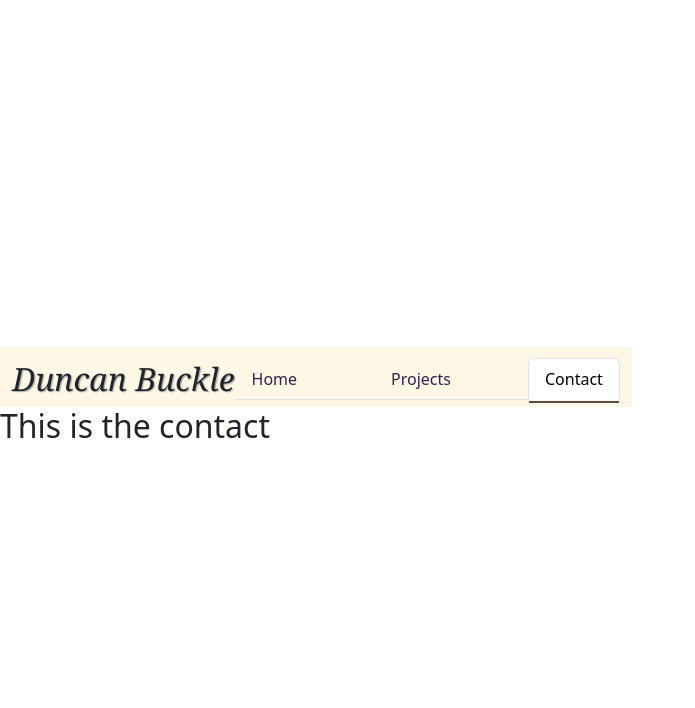
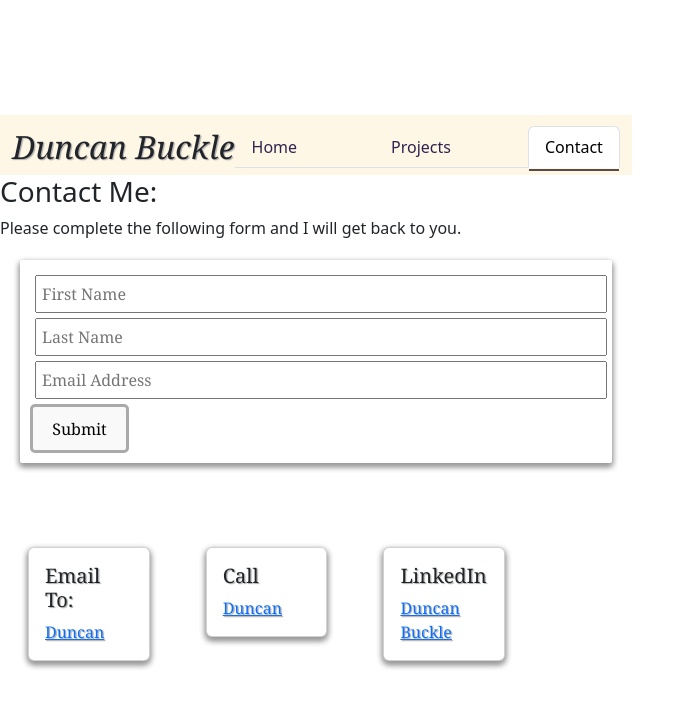
Before and after one commit to cadbuckle/ReactPortfolio, a React (Vite) app: page /contact in a window 1280 px wide. Shown: the top 708 px of the page, without its empty margins (0-695 px from the left). Built offline with nearby package versions, Linux system fonts and the light colour scheme.

Commit message:
Contact form

```diff
--- /dev/null
+++ b/src/Components/Contact/Contact.css
@@ -0,0 +1,28 @@
+.card, .form {
+    text-shadow: #AAA 1.2px 1.2px 1px;
+    font-family: 'Linux Libertine','Georgia','Times',serif;
+    background: #fff;
+    border-radius: 2px;
+    margin: 1rem;
+    position: relative;
+    box-shadow: 0 3px 6px #999, 0 3px 6px #999;
+    text-align: left;
+  }
+
+  .form {
+    margin: 20px;
+    padding: 10px;
+  }
+
+  .form input {
+    display: block;
+    margin: 5px;
+    width: 100%;
+    padding: 5px;
+  }
+
+  .formBtn {
+    border-radius: 5px;
+    border:#AAA;
+    border-style: solid;
+  }
--- a/src/Components/Contact/Contact.jsx
+++ b/src/Components/Contact/Contact.jsx
@@ -1,11 +1,81 @@
-import React from "react";
+import React, { useState } from "react";
+import "./Contact.css";
+import ContactFooter from "./ContactFooter";
 
-// Must have contact informatoin
-// Must have a "contact" form with associated events
 function Contact() {
-    return (
-        <h2>This is the contact</h2>
-    );
+  // Setting initial state to an object
+  const [formData, setFormData] = useState({
+    firstName: "",
+    lastName: "",
+    emailAddress: "",
+  });
+
+  const handleInputChange = (event) => {
+    // Getting the value and name of the input which triggered the change
+    const { name, value } = event.target;
+
+    // Updating the input's state
+    setFormData({
+      ...formData,
+      [name]: value,
+    });
+  };
+
+  const handleFormSubmit = (event) => {
+    // Preventing the default behavior of the form submit (which is to refresh the page)
+    event.preventDefault();
+    const emlRegex = /^[A-Za-z0-9+_.-]+@[A-Za-z0-9.-]+$/;
+    const result = emlRegex.test(formData.emailAddress.trim());
+    // Alert the user their first and last name, clear `formData.firstName` and `formData.lastName`, clearing the inputs
+    if (!formData.emailAddress) {
+      alert("Email address required");
+    } else if (!result) {
+      alert("Invalid email address");
+    } else {
+      console.log(formData.firstName, formData.lastName, formData.emailAddress);
+      setFormData({
+        firstName: "",
+        lastName: "",
+        emailAddress: "",
+      });
+    }
+  };
+
+  // Notice how each input has a `value`, `name`, and `onChange` prop
+  return (
+    <div className="container-flex">
+      <h3>Contact Me:</h3>
+      <p>Please complete the following form and I will get back to you.</p>
+      <form className="form">
+        <input
+          value={formData.firstName}
+          name="firstName"
+          onChange={handleInputChange}
+          type="text"
+          placeholder="First Name"
+        />
+        <input
+          value={formData.lastName}
+          name="lastName"
+          onChange={handleInputChange}
+          type="text"
+          placeholder="Last Name"
+        />
+        <input
+          value={formData.emailAddress}
+          name="emailAddress"
+          onChange={handleInputChange}
+          type="text"
+          placeholder="Email Address"
+        />
+
+        <button className="formBtn" type="button" onClick={handleFormSubmit}>
+          Submit
+        </button>
+      </form>
+      <br></br><br></br><ContactFooter />
+    </div>
+  );
 }
 
 export default Contact;
--- /dev/null
+++ b/src/Components/Contact/ContactFooter.jsx
@@ -0,0 +1,40 @@
+import './Contact.css';
+
+// Must have contact informatoin
+// Must have a "contact" form with associated events
+function ContactFooter() {
+  return (
+    <div className="container">
+      <div className="row">
+      <div className="col-sm-12 col-md-6 col-lg-4">
+        <div className="card">
+          <div className="card-body">
+            <h5 className="card-title">Email To:</h5>
+            <p className="card-text">
+              <a href="mailto:duncan.buckle@gmail.com">Duncan</a>
+            </p>
+          </div>
+        </div></div><div className="col-sm-12 col-md-6 col-lg-4 pb-2">
+        <div className="card">
+          <div className="card-body">
+            <h5 className="card-title">Call</h5>
+            <p className="card-text">
+              <a href="tel:+441928392814">Duncan</a>
+            </p>
+          </div>
+        </div></div><div className="col-sm-12 col-md-6 col-lg-4 pb-2">
+        <div className="card">
+          <div className="card-body">
+            <h5 className="card-title">LinkedIn</h5>
+            <p className="card-text">
+              <a href="https://www.linkedin.com/in/duncanbuckle/" _target="LinkedIn">Duncan Buckle</a>
+            </p>
+          </div>
+        </div></div>
+
+      </div>
+    </div>
+  );
+}
+
+export default ContactFooter;
--- a/src/Components/Home/Home.jsx
+++ b/src/Components/Home/Home.jsx
@@ -6,7 +6,7 @@ import ImgMe from '../../assets/DuncanAtSilverstone.jpg';
 function Home() {
   return (
     // <div className="container-fluid">
-    <div className="container-fluid">
+    <div className="container">
       <div className="row">
         <div className="col-3" id="aboutme">
           <h2>About Me</h2>
--- a/src/Components/Projects/Project.css
+++ b/src/Components/Projects/Project.css
@@ -37,15 +37,3 @@
 .content-btn {
   text-align: center;
 }
-.card > .remove {
-  color: #ff1744;
-  font-size: 48px;
-  position: absolute;
-  top: -20px;
-  right: 5px;
-  cursor: pointer;
-}
-
-.card > .remove:hover {
-  color: #d50000;
-}
```
